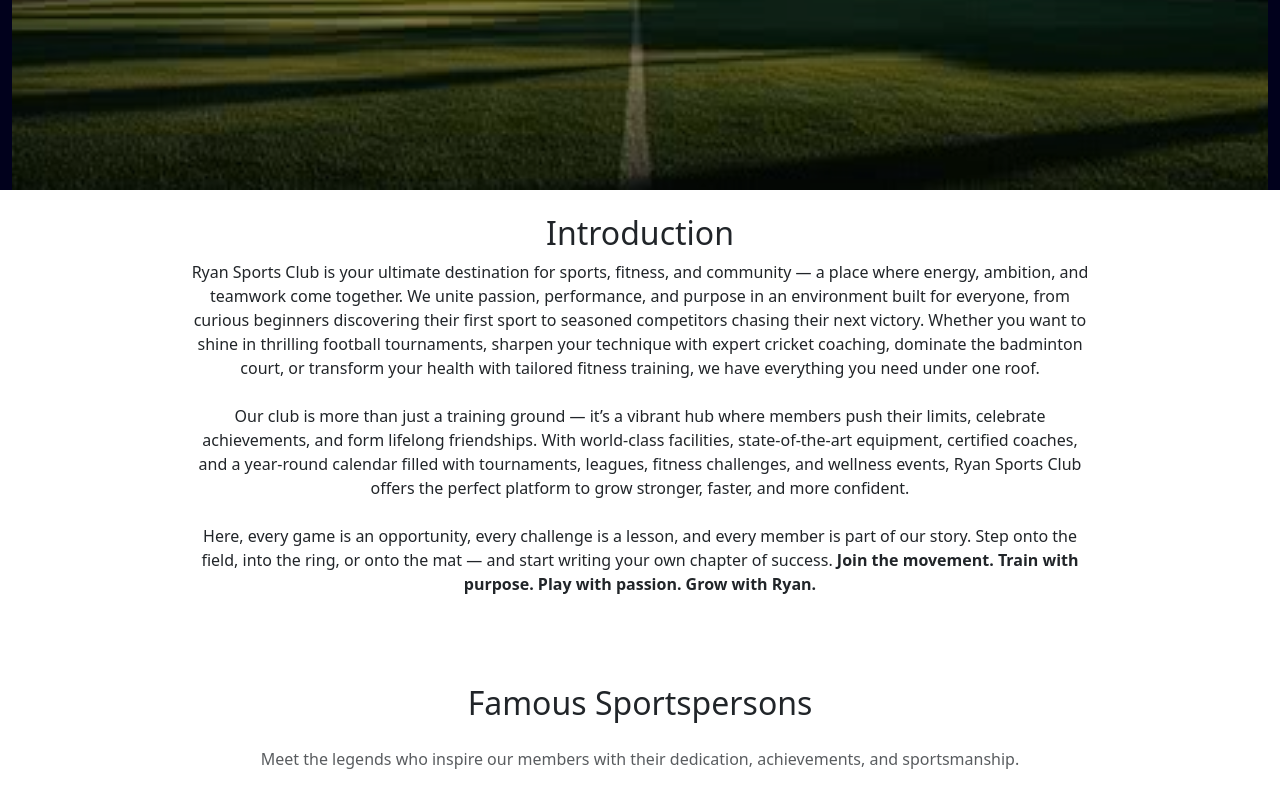
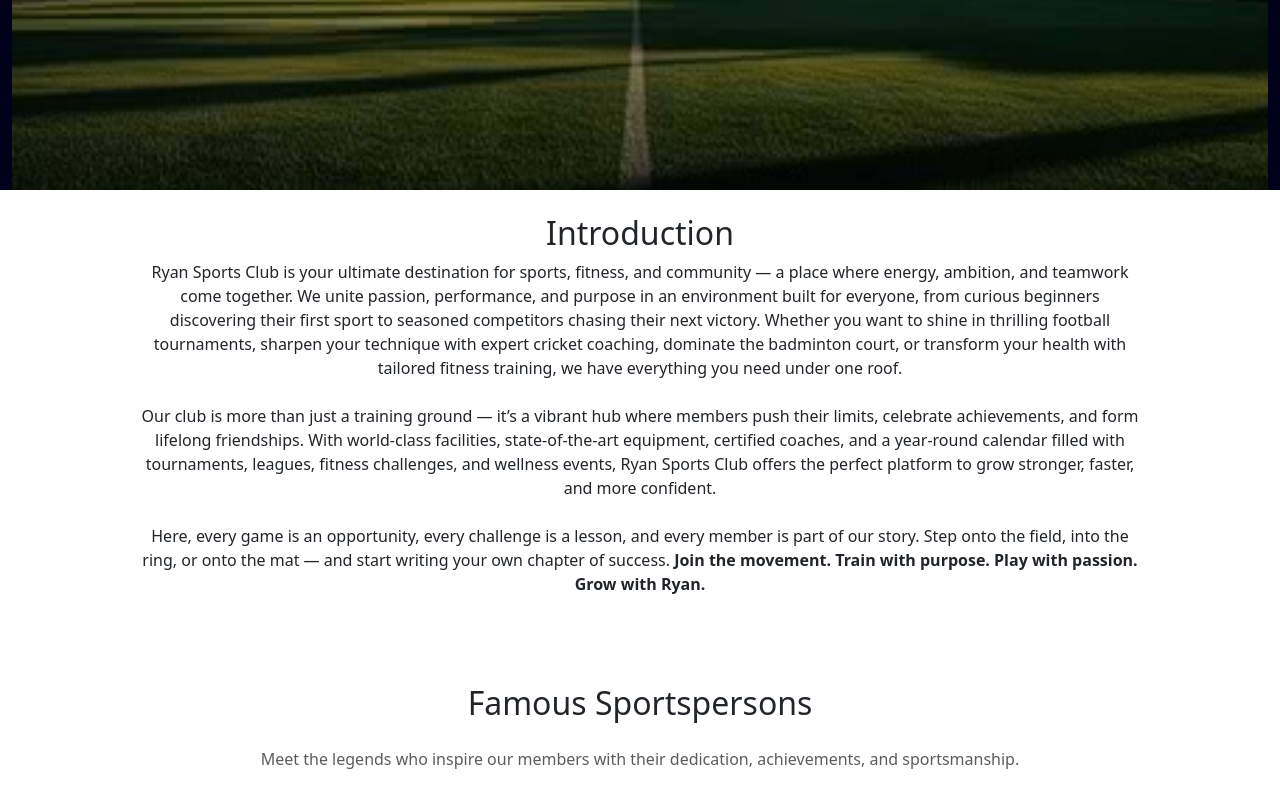
Before and after one commit to mustafa001275/ryan-sports-club, a plain HTML site: page sportsclub/index.html in a window 1280 px wide. Shown: the part 540-1333 px from the top of the page. Drawn offline with Linux system fonts and the light colour scheme.

Commit message:
Update index.html

```diff
--- a/sportsclub/index.html
+++ b/sportsclub/index.html
@@ -95,7 +95,7 @@
   <!-- Introduction -->
   <section class="intro text-center p-4">
     <h2>Introduction</h2>
-    <p class="mx-auto" style="max-width: 900px;">
+    <p class="mx-auto" style="max-width: 1000px;">
       Ryan Sports Club is your ultimate destination for sports, fitness, and community — a place where energy, ambition,
       and teamwork come together. We unite passion, performance, and purpose in an environment built for everyone, from
       curious beginners discovering their first sport to seasoned competitors chasing their next victory. Whether you
```
